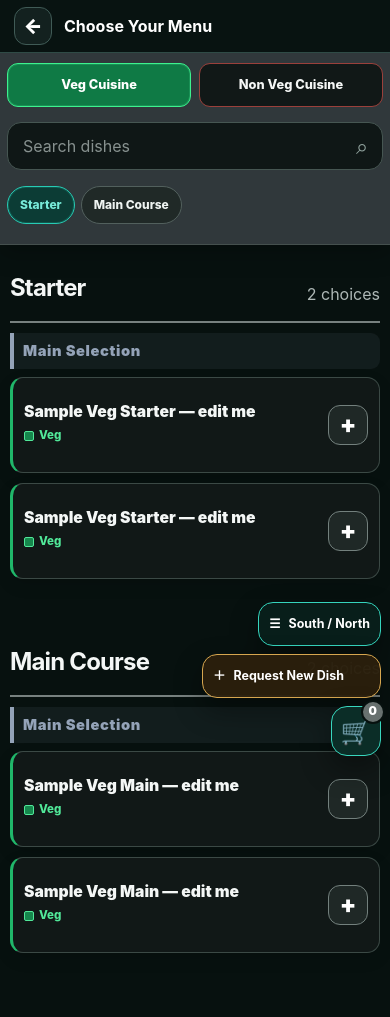
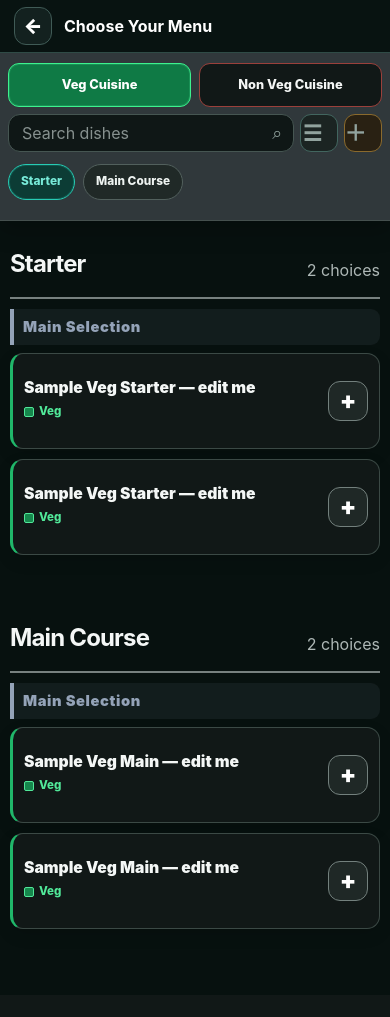
Before and after one commit to satyachowdary946/spice-india-catering, a FastAPI app: page /menu in a window 390 px wide. After the commit the page ends 929 px from the top, so only its background shows below. Run offline with FastAPI, Linux system fonts and the light colour scheme; some libraries are stand-ins or nearby versions.

Commit message:
Build 14.4 compact food app menu and conditional basket hotfix

```diff
--- a/app/static/css/app.css
+++ b/app/static/css/app.css
@@ -1645,3 +1645,60 @@ body.menu-page{overflow-x:clip}
 .payment-shortcuts{display:grid;grid-template-columns:repeat(3,1fr);gap:8px}.payment-shortcut{display:flex;align-items:center;justify-content:center;text-align:center;padding:10px 8px;border-radius:12px;text-decoration:none;font-weight:900;border:1px solid #55605d;background:#17201e;color:#d4dcda}.payment-shortcut.unpaid{border-color:#864843}.payment-shortcut.part-paid{border-color:#8b6d20}.payment-shortcut.paid{border-color:#28795d}.payment-shortcut.unpaid.active{background:#351817;color:#ff9b93;border-color:#a9534c}.payment-shortcut.part-paid.active{background:#3a2d0d;color:#ffd976;border-color:#a77b1d}.payment-shortcut.paid.active{background:#0c3327;color:#79e7bb;border-color:#2e9d73}
 .deposit-choice-grid.three-choice{grid-template-columns:repeat(3,1fr)}.deposit-choice.part{border:1px solid #a77b1d;background:#3a2d0d;color:#ffd976}
 @media(max-width:620px){.finance-quick-actions{grid-template-columns:1fr}.payment-shortcuts{grid-template-columns:1fr 1fr 1fr}.deposit-choice-grid.three-choice{grid-template-columns:1fr}.order-row-main{padding:14px}.dashboard-action-row{padding:0 14px 12px}.quote-action-row form,.quote-action-row .quote-action{width:100%}.quote-action-row .quote-action{justify-content:center}}
+
+
+/* =========================================================
+   BUILD 14.4 HOTFIX — compact app-style menu controls
+   ========================================================= */
+/* Keep the menu hierarchy compact and use the Spice India palette while
+   following the familiar food-app interaction pattern: search + tiny tools,
+   pinned category rail, and a bottom basket CTA only when something is selected. */
+.menu-page .menu-shell{padding-bottom:26px}
+.menu-page.menu-has-basket .menu-shell{padding-bottom:108px}
+
+/* Smaller search row with compact filter/request controls on its right. */
+.menu-search-row{display:grid!important;grid-template-columns:minmax(0,1fr) auto!important;align-items:center!important;gap:8px!important;margin-top:7px!important;padding:0!important;max-width:none!important}
+.search-back-btn{grid-column:1 / -1}
+.menu-search-field input{min-height:40px!important;height:40px!important;border-radius:12px!important;padding:7px 38px 7px 13px!important;font-size:.92rem!important}
+.menu-search-field>span{right:12px!important;font-size:1.1rem!important}
+.menu-search-tools{display:flex;align-items:center;gap:6px;flex:0 0 auto}
+.menu-search-tool{position:relative;display:grid;place-items:center;width:40px;height:40px;padding:0;border-radius:12px;border:1px solid #52605d;background:#1b2422;color:#eff7f4;font-size:1.05rem;font-weight:950;box-shadow:none;cursor:pointer}
+.menu-search-tool.filter{border-color:#42665f;color:#83e9d9}
+.menu-search-tool.request{border-color:#8a6a2d;color:#ffd875;background:#292113}
+.menu-search-tool small{position:absolute;right:-5px;top:-6px;display:grid;place-items:center;min-width:19px;height:19px;padding:0 5px;border-radius:999px;background:#ffd35c;color:#201805;border:2px solid #30383b;font-size:.64rem;font-weight:950;line-height:1}
+.menu-search-tool small[hidden]{display:none!important}
+.menu-search-mode .menu-search-row{grid-template-columns:auto minmax(0,1fr)!important;gap:7px!important}
+.menu-search-mode .menu-search-tools{display:none!important}
+.menu-search-mode .search-back-btn{grid-column:auto!important;width:38px!important;height:40px!important;padding:0!important;justify-content:center!important}
+.menu-search-mode .search-back-btn span{display:none!important}
+
+/* Category count = small badge in the chip's top-right corner, not inline text. */
+.menu-sticky-category-rail .category-tabs{padding-top:5px!important;padding-right:8px!important}
+.menu-sticky-category-rail .category-tabs button{position:relative!important;overflow:visible!important;display:inline-flex!important;align-items:center!important;gap:0!important;padding:8px 13px!important;margin-right:2px!important}
+.category-selected-count{position:absolute!important;top:-7px!important;right:-6px!important;display:grid!important;place-items:center!important;min-width:20px!important;height:20px!important;padding:0 5px!important;border-radius:999px!important;background:#2bd0b9!important;color:#06120f!important;border:2px solid #30383b!important;font-size:.65rem!important;font-weight:950!important;line-height:1!important;box-shadow:0 2px 8px rgba(0,0,0,.28)!important}
+
+/* Retire Build 14.2 floating controls/cart completely. */
+.menu-floating-actions,.menu-floating-cart{display:none!important}
+
+/* Bottom basket CTA: hidden at zero items; full-width app-style bar when active. */
+.menu-basket-dock[hidden]{display:none!important}
+.menu-basket-dock{position:fixed;left:0;right:0;bottom:0;z-index:45;padding:8px 12px calc(8px + env(safe-area-inset-bottom));background:linear-gradient(180deg,rgba(7,17,15,0),rgba(7,17,15,.96) 24%,#07110f 100%);pointer-events:none}
+.menu-basket-bar{pointer-events:auto;max-width:720px;margin:0 auto;min-height:58px;display:grid;grid-template-columns:48px 1fr 30px;align-items:center;gap:10px;padding:7px 12px;border-radius:18px;background:#25cbb6;color:#04110e;text-decoration:none;border:1px solid #67ead9;box-shadow:0 14px 34px rgba(0,0,0,.45);font-weight:950}
+.menu-basket-bar strong{text-align:center;font-size:1.02rem;letter-spacing:.01em}
+.menu-basket-icon{position:relative;display:grid;place-items:center;width:42px;height:42px;border-radius:13px;background:#0a3b34;color:#fff;font-size:1.3rem}
+.menu-basket-count{position:absolute;right:-7px;top:-7px;display:grid;place-items:center;min-width:22px;height:22px;padding:0 6px;border-radius:999px;background:#fff;color:#0b1a17;border:2px solid #25cbb6;font-size:.68rem;font-weight:950}
+.menu-basket-chevron{font-size:1.8rem;line-height:1;text-align:center}
+
+@media(max-width:620px){
+  .customer-menu-toolbar .container{width:min(100% - 16px,var(--max))!important}
+  .menu-search-row{gap:6px!important}
+  .menu-search-field input{min-height:38px!important;height:38px!important;font-size:16px!important}
+  .menu-search-tool{width:38px;height:38px;border-radius:11px}
+  .menu-search-mode .search-back-btn{width:36px!important;height:38px!important}
+  .menu-sticky-category-rail{margin-top:7px!important}
+  .menu-sticky-category-rail .category-tabs button{min-height:36px!important;padding:7px 12px!important;font-size:.74rem!important}
+  .category-selected-count{top:-6px!important;right:-5px!important;min-width:19px!important;height:19px!important;font-size:.62rem!important}
+  .menu-basket-dock{padding-left:10px;padding-right:10px}
+  .menu-basket-bar{min-height:56px;border-radius:17px;grid-template-columns:46px 1fr 28px;padding:6px 10px}
+  .menu-basket-bar strong{font-size:.98rem}
+}
--- a/app/static/js/customer.js
+++ b/app/static/js/customer.js
@@ -84,7 +84,7 @@ function initMenu(){
   data.forEach(m=>m.categories.forEach(c=>c.subcategories.forEach(sub=>sub.items.forEach(i=>{if(!itemMap.has(i.id))itemMap.set(i.id,{...i,menu:m.name,category:c.name,subcategory:sub.name});}))));
   window.__menuItemMap=itemMap;
 
-  const updateRequestCount=()=>{const n=DraftStore.load().requested_dishes.length;if(requestCount)requestCount.textContent=n?`(${n})`:'';};
+  const updateRequestCount=()=>{const n=DraftStore.load().requested_dishes.length;if(requestCount){requestCount.textContent=n?String(n):'';requestCount.hidden=n===0;}};
   const requestRowHtml=(value='',index=0)=>`<div class="requested-dish-row" data-request-row><div class="requested-dish-number">${index+1}</div><input type="text" maxlength="180" value="${escapeHtml(value)}" placeholder="Dish name" aria-label="Requested dish ${index+1}"><div class="requested-dish-actions"><button type="button" class="request-add-dish" data-add-request-after aria-label="Add another requested dish after ${index+1}">＋</button><button type="button" class="request-remove-dish" data-remove-request-row aria-label="Remove requested dish ${index+1}">−</button></div></div>`;
   const renumberRequestRows=()=>{
     [...(requestRows?.querySelectorAll('[data-request-row]')||[])].forEach((r,i)=>{
@@ -303,7 +303,7 @@ function initMenu(){
   updateRequestCount();render();
 }
 
-function updateBasketBar(){const n=DraftStore.load().item_ids.length;const badge=document.querySelector('[data-cart-count]');if(badge){badge.textContent=String(n);badge.classList.toggle('empty',n===0);}const legacy=document.querySelector('[data-basket-count]');if(legacy)legacy.textContent=formatCount(n);}
+function updateBasketBar(){const n=DraftStore.load().item_ids.length;document.querySelectorAll('[data-cart-count]').forEach(badge=>{badge.textContent=String(n);badge.classList.toggle('empty',n===0);});const basket=document.querySelector('[data-menu-basket]');if(basket){basket.hidden=n===0;}document.body.classList.toggle('menu-has-basket',n>0);const legacy=document.querySelector('[data-basket-count]');if(legacy)legacy.textContent=formatCount(n);}
 
 function initReview(){
   const root=document.querySelector('[data-review-root]');if(!root)return;
--- a/app/templates/base.html
+++ b/app/templates/base.html
@@ -10,7 +10,7 @@
   <meta property="og:type" content="website">
   <meta name="theme-color" content="#0d0f12">
   <link rel="icon" href="/static/favicon.svg" type="image/svg+xml">
-  <link rel="stylesheet" href="/static/css/app.css?v=build14_3_3">
+  <link rel="stylesheet" href="/static/css/app.css?v=build14_4">
   {% block head %}{% endblock %}
 </head>
 <body class="{% if request.url.path == '/' %}home-page{% endif %}{% if request.url.path == '/menu' %} menu-page{% endif %}">
@@ -36,7 +36,7 @@
   {% endif %}
   {% block body %}{% endblock %}
   {% if request.url.path != "/menu" %}<footer class="footer no-print"><div class="container"><strong>{{ business.company_name or 'Catering Service' }}</strong>{% if business.phone %}<span> · {{ business.phone }}</span>{% endif %}{% if business.footer_note %}<p>{{ business.footer_note }}</p>{% endif %}</div></footer>{% endif %}
-  <script src="/static/js/customer.js?v=build14_3_3" defer></script>
+  <script src="/static/js/customer.js?v=build14_4" defer></script>
   {% block scripts %}{% endblock %}
 </body>
 </html>
--- a/app/templates/customer/menu.html
+++ b/app/templates/customer/menu.html
@@ -19,6 +19,10 @@
           <input id="menu-search" data-menu-search type="search" placeholder="Search dishes" autocomplete="off" enterkeyhint="search">
           <span aria-hidden="true">⌕</span>
         </div>
+        <div class="menu-search-tools no-print" data-menu-search-tools>
+          <button class="menu-search-tool filter" type="button" data-open-menu-filter aria-label="South or North Indian filter" title="South / North filter"><span aria-hidden="true">☰</span></button>
+          <button class="menu-search-tool request" type="button" data-open-request-dialog aria-label="Request a dish not listed" title="Request new dish"><span aria-hidden="true">＋</span><small data-request-count></small></button>
+        </div>
       </div>
       <div class="menu-sticky-category-rail" aria-label="Pinned menu categories">
         <div class="category-tabs" data-category-tabs aria-label="Menu categories"></div>
@@ -27,10 +31,12 @@
     </div>
   </div>
 
-  <div class="menu-floating-actions no-print">
-    <button class="menu-floating-action filter" type="button" data-open-menu-filter><span aria-hidden="true">☰</span><strong>South / North</strong></button>
-    <button class="menu-floating-action request" type="button" data-open-request-dialog><span aria-hidden="true">＋</span><strong>Request New Dish</strong><small data-request-count></small></button>
-    <a class="menu-floating-cart" href="/review" aria-label="Open selected menu cart"><span class="cart-glyph" aria-hidden="true">🛒</span><span class="cart-count-badge" data-cart-count>0</span></a>
+  <div class="menu-basket-dock no-print" data-menu-basket hidden>
+    <a class="menu-basket-bar" href="/review" aria-label="Review selected menu">
+      <span class="menu-basket-icon" aria-hidden="true">🛒<span class="menu-basket-count" data-cart-count>0</span></span>
+      <strong>Review Basket</strong>
+      <span class="menu-basket-chevron" aria-hidden="true">›</span>
+    </a>
   </div>
 
   <div class="container">
```
Also changed, not shown: BUILD14_4_HOTFIX_README.txt (added, +12 -0 lines), tests/test_app.py (+4 -2 lines).
